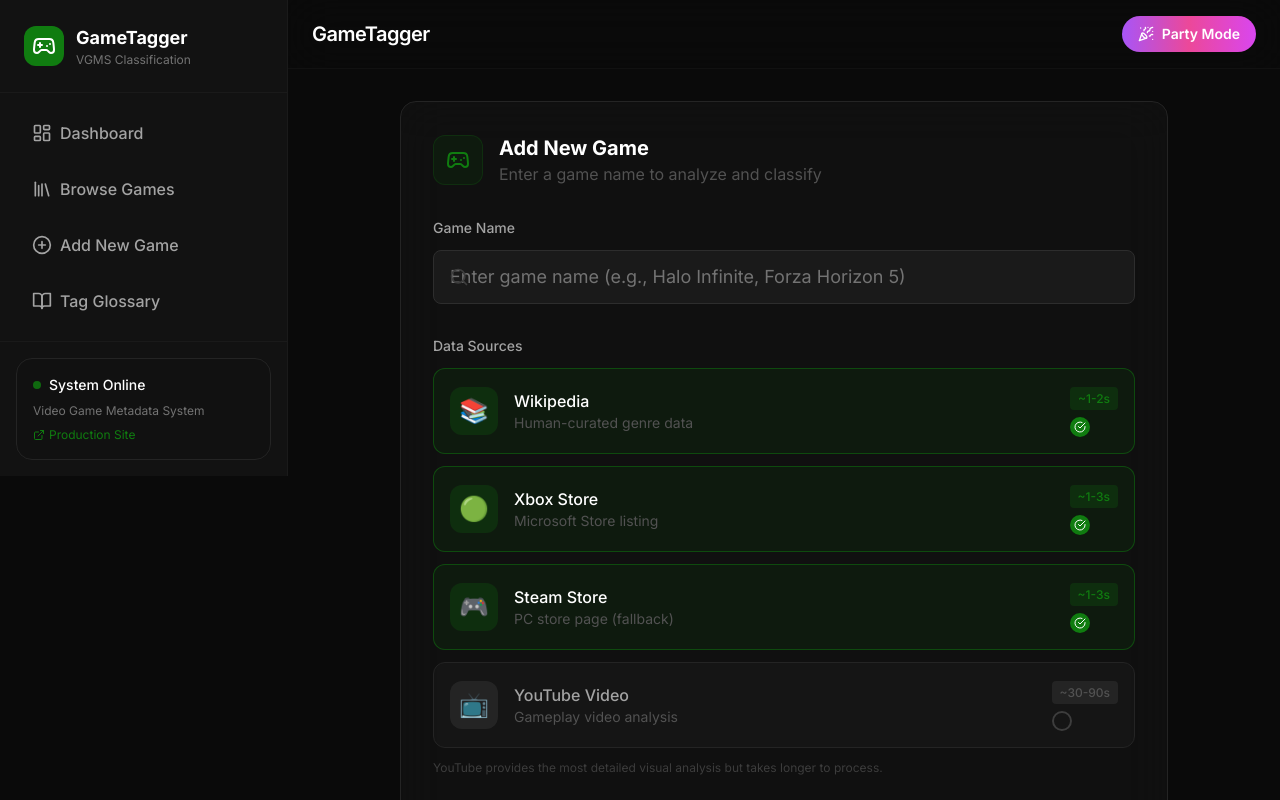
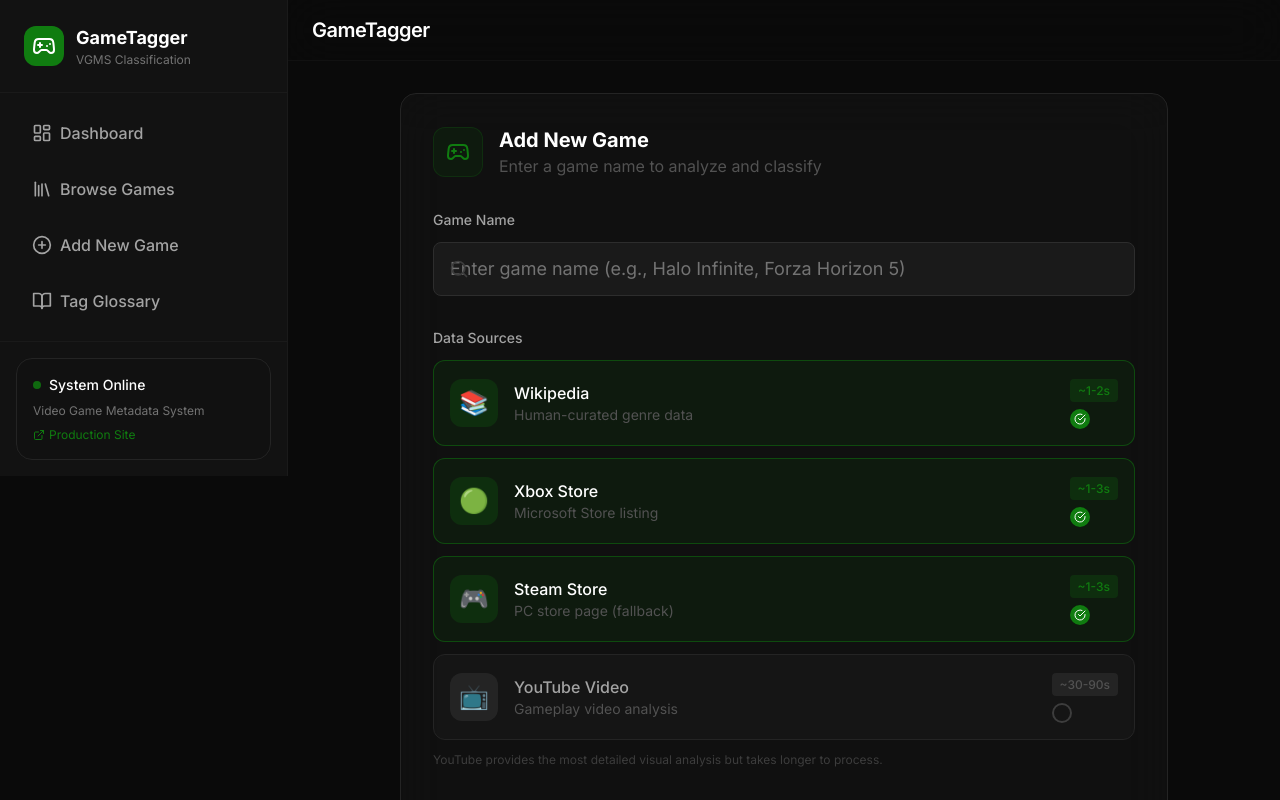
Before and after one commit to kpflynn82/gametagger-web, a React (Vite) app in the folder frontend/: page /analyze in a window 1280 px wide. Shown: the top 800 px of the page. Built offline with nearby package versions, Linux system fonts and the light colour scheme.

Commit message:
Hide party button for demo tomorrow (code ready to uncomment)

```diff
--- a/frontend/src/App.tsx
+++ b/frontend/src/App.tsx
@@ -293,14 +293,10 @@
 
 function Header({ onMenuClick }: { onMenuClick: () => void }) {
   const location = useLocation();
-  const startParty = usePartyMode();
-  const [partyMode, setPartyMode] = useState(false);
-
-  const handlePartyMode = () => {
-    setPartyMode(true);
-    startParty();
-    setTimeout(() => setPartyMode(false), 3500);
-  };
+  // Party mode - uncomment to enable:
+  // const startParty = usePartyMode();
+  // const [partyMode, setPartyMode] = useState(false);
+  // const handlePartyMode = () => { setPartyMode(true); startParty(); setTimeout(() => setPartyMode(false), 3500); };
 
   const getPageTitle = () => {
     switch (location.pathname) {
@@ -343,6 +339,7 @@
           </div>
         </div>
 
+        {/* Party button - uncomment to enable:
         <button
           onClick={handlePartyMode}
           disabled={partyMode}
@@ -360,6 +357,7 @@
           <PartyPopper className="h-4 w-4" />
           <span className="hidden sm:inline">Party Mode</span>
         </button>
+        */}
       </div>
     </header>
   );
```
